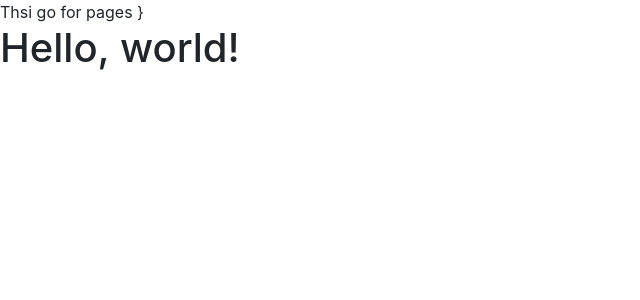
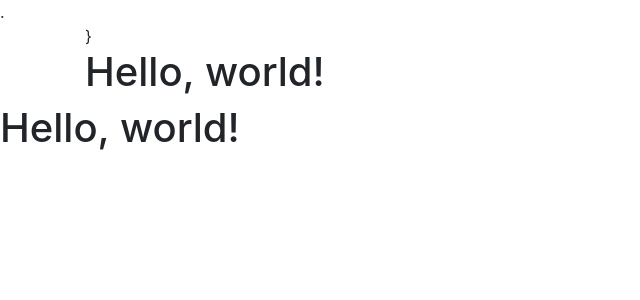
Before and after one commit to tbaror/ToDoApp, a Django app: page / in a window 1280 px wide. Shown: the top 300 px of the page, without its empty margins (0-640 px from the left). Run offline with Django 3.2, Linux system fonts and the light colour scheme; some libraries are stand-ins or nearby versions.

Commit message:
bootstrap template

```diff
--- a/todo_app/todo_list/templates/base.html
+++ b/todo_app/todo_list/templates/base.html
@@ -1,5 +1,29 @@
-Thsi go for pages
-{% block content %}
+<!doctype html>
+<html lang="en">
+  <head>
+    <!-- Required meta tags -->
+    <meta charset="utf-8">
+    <meta name="viewport" content="width=device-width, initial-scale=1, shrink-to-fit=no">
+
+    <!-- Bootstrap CSS -->
+    <link rel="stylesheet" href="https://stackpath.bootstrapcdn.com/bootstrap/4.3.1/css/bootstrap.min.css" integrity="sha384-ggOyR0iXCbMQv3Xipma34MD+dH/1fQ784/j6cY/iJTQUOhcWr7x9JvoRxT2MZw1T" crossorigin="anonymous">
+
+    <title>{% block title %}Hello, world!{% endblock title %}</title>
+  </head>
+  <body>
+  .<div class="container">
+      {% block content %}
 
 
 {% endblock content %}
+  </div>
+
+    <h1>Hello, world!</h1>
+
+    <!-- Optional JavaScript -->
+    <!-- jQuery first, then Popper.js, then Bootstrap JS -->
+    <script src="https://code.jquery.com/jquery-3.3.1.slim.min.js" integrity="sha384-q8i/X+965DzO0rT7abK41JStQIAqVgRVzpbzo5smXKp4YfRvH+8abtTE1Pi6jizo" crossorigin="anonymous"></script>
+    <script src="https://cdnjs.cloudflare.com/ajax/libs/popper.js/1.14.7/umd/popper.min.js" integrity="sha384-UO2eT0CpHqdSJQ6hJty5KVphtPhzWj9WO1clHTMGa3JDZwrnQq4sF86dIHNDz0W1" crossorigin="anonymous"></script>
+    <script src="https://stackpath.bootstrapcdn.com/bootstrap/4.3.1/js/bootstrap.min.js" integrity="sha384-JjSmVgyd0p3pXB1rRibZUAYoIIy6OrQ6VrjIEaFf/nJGzIxFDsf4x0xIM+B07jRM" crossorigin="anonymous"></script>
+  </body>
+</html>
```
